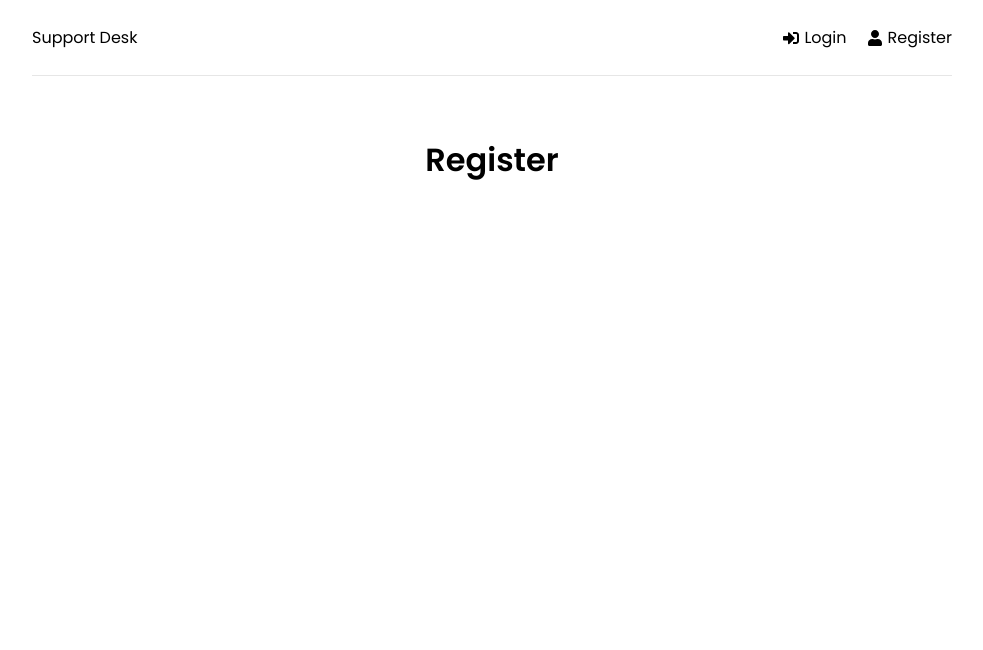
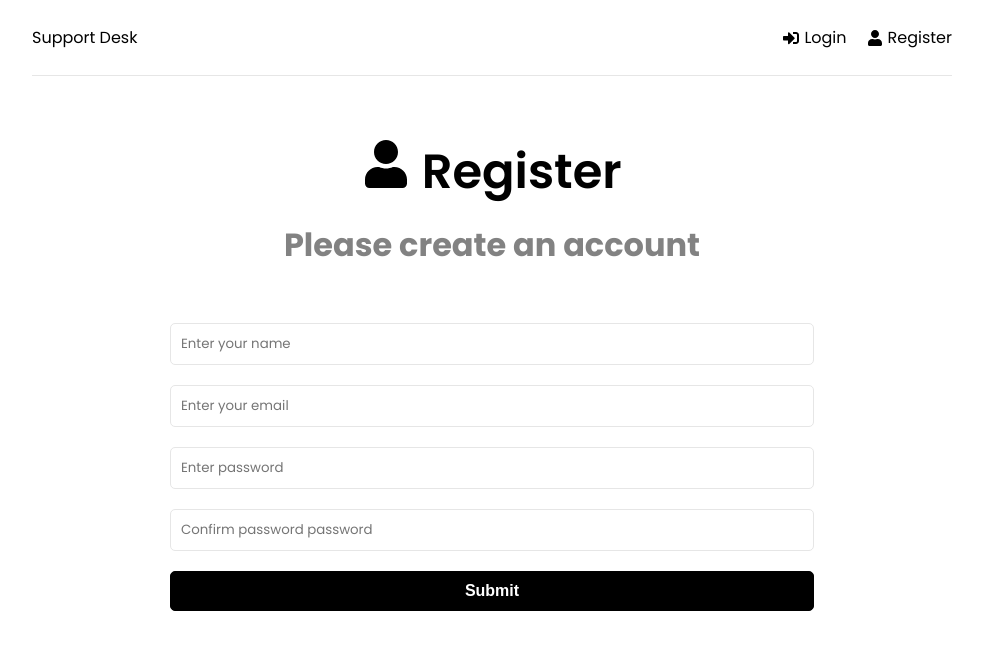
Before and after one commit to johnlundy94/support-desk, a React (Create React App) app in the folder frontend/: page /register in a window 1280 px wide. Shown: the top 650 px of the page, without its empty margins (148-1131 px from the left). Built offline with nearby package versions, Linux system fonts and the light colour scheme.

Commit message:
Header and Initial pages

```diff
--- a/frontend/src/App.js
+++ b/frontend/src/App.js
@@ -1,4 +1,6 @@
 import { BrowserRouter as Router, Routes, Route } from "react-router-dom";
+import { ToastContainer } from "react-toastify";
+import "react-toastify/dist/ReactToastify.css";
 import Header from "./components/Header";
 import Home from "./pages/Home";
 import Login from "./pages/Login";
@@ -17,6 +19,7 @@
           </Routes>
         </div>
       </Router>
+      <ToastContainer />
     </>
   );
 }
--- a/frontend/src/pages/Home.jsx
+++ b/frontend/src/pages/Home.jsx
@@ -1,8 +1,22 @@
+import { Link } from "react-router-dom";
+import { FaQuestionCircle, FaTicketAlt } from "react-icons/fa";
+
 function Home() {
   return (
-    <div>
-      <h1>Home</h1>
-    </div>
+    <>
+      <section className="heading">
+        <h1>What do you need help with?</h1>
+        <p>Please choose from an option below</p>
+      </section>
+
+      <Link to="/new-ticket" className="btn btn-reverse btn-block">
+        <FaQuestionCircle /> Create New Ticket
+      </Link>
+
+      <Link to="/tickets" className="btn btn-block">
+        <FaTicketAlt /> View My Tickets
+      </Link>
+    </>
   );
 }
 
--- a/frontend/src/pages/Login.jsx
+++ b/frontend/src/pages/Login.jsx
@@ -1,8 +1,67 @@
+import { useState } from "react";
+import { toast } from "react-toastify";
+import { FaSignInAlt } from "react-icons/fa";
+
 function Login() {
+  const [formData, setFormData] = useState({
+    email: "",
+    password: "",
+  });
+
+  const { email, password } = formData;
+
+  const onChange = (e) => {
+    setFormData((prevState) => ({
+      ...prevState,
+      [e.target.name]: e.target.value,
+    }));
+  };
+
+  const onSubmit = (e) => {
+    e.preventDefault();
+  };
+
   return (
-    <div>
-      <h1>Login</h1>
-    </div>
+    <>
+      <section className="heading">
+        <h1>
+          <FaSignInAlt /> Login
+        </h1>
+        <p>Please login to get support</p>
+      </section>
+
+      <section className="form">
+        <form onSubmit={onSubmit}>
+          <div className="form-group">
+            <input
+              type="email"
+              className="form-control"
+              id="email"
+              name="email"
+              value={email}
+              onChange={onChange}
+              placeholder="Enter your email"
+              required
+            />
+          </div>
+          <div className="form-group">
+            <input
+              type="password"
+              className="form-control"
+              id="password"
+              name="password"
+              value={password}
+              onChange={onChange}
+              placeholder="Enter password"
+              required
+            />
+          </div>
+          <div className="form-group">
+            <button className="btn btn-block">Submit</button>
+          </div>
+        </form>
+      </section>
+    </>
   );
 }
 
--- a/frontend/src/pages/Register.jsx
+++ b/frontend/src/pages/Register.jsx
@@ -1,8 +1,97 @@
+import { useState } from "react";
+import { toast } from "react-toastify";
+import { FaUser } from "react-icons/fa";
+
 function Register() {
+  const [formData, setFormData] = useState({
+    name: "",
+    email: "",
+    password: "",
+    password2: "",
+  });
+
+  const { name, email, password, password2 } = formData;
+
+  const onChange = (e) => {
+    setFormData((prevState) => ({
+      ...prevState,
+      [e.target.name]: e.target.value,
+    }));
+  };
+
+  const onSubmit = (e) => {
+    e.preventDefault();
+
+    if (password !== password2) {
+      toast.error("Passwords do not match");
+    }
+  };
+
   return (
-    <div>
-      <h1>Register</h1>
-    </div>
+    <>
+      <section className="heading">
+        <h1>
+          <FaUser /> Register
+        </h1>
+        <p>Please create an account</p>
+      </section>
+
+      <section className="form">
+        <form onSubmit={onSubmit}>
+          <div className="form-group">
+            <input
+              type="text"
+              className="form-control"
+              id="name"
+              name="name"
+              value={name}
+              onChange={onChange}
+              placeholder="Enter your name"
+              required
+            />
+          </div>
+          <div className="form-group">
+            <input
+              type="email"
+              className="form-control"
+              id="email"
+              name="email"
+              value={email}
+              onChange={onChange}
+              placeholder="Enter your email"
+              required
+            />
+          </div>
+          <div className="form-group">
+            <input
+              type="password"
+              className="form-control"
+              id="password"
+              name="password"
+              value={password}
+              onChange={onChange}
+              placeholder="Enter password"
+              required
+            />
+          </div>
+          <div className="form-group">
+            <input
+              type="password"
+              className="form-control"
+              id="password2"
+              name="password2"
+              value={password2}
+              onChange={onChange}
+              placeholder="Confirm password password"
+              required
+            />
+          </div>
+          <div className="form-group">
+            <button className="btn btn-block">Submit</button>
+          </div>
+        </form>
+      </section>
+    </>
   );
 }
 
```
